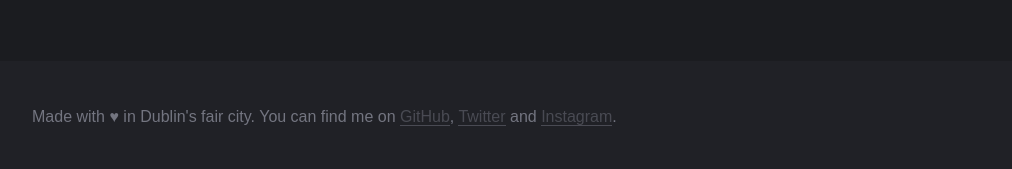
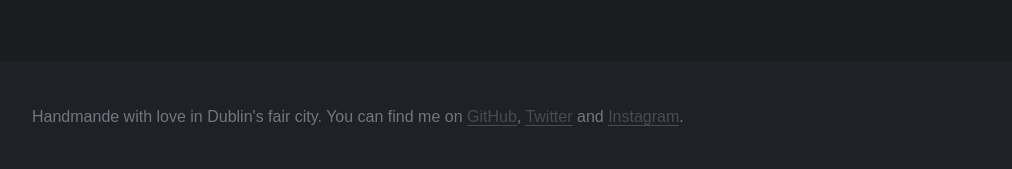
Before and after one commit to manfromanotherland/edmundojr-2014, a Jekyll site: the page built from index.html, in a window 1280 px wide. Shown: the part 1381-1550 px from the top of the page, without its empty margins (138-1150 px from the left). Built offline with Jekyll 4.4.1, drawn with Linux system fonts in a browser that asks for light colours; nearby versions of some CDN libraries; Markdown is read by kramdown in place of the engine named in the settings.

Commit message:
Update copy text on footer

```diff
--- a/_includes/footer.html
+++ b/_includes/footer.html
@@ -1,5 +1,5 @@
 	<footer class="footer container" role="contentinfo">
-		<small>Made with <span title="Love">♥</span> in Dublin's fair city. <span>You can find me on <a href="https://github.com/{{ site.author.github }}">GitHub</a>, <a href="https://twitter.com/{{ site.author.twitter }}">Twitter</a> and <a href="https://instagram.com/{{ site.author.instagram }}">Instagram</a>.</span></small>
+		<small>Handmande with love in Dublin's fair city. <span>You can find me on <a href="https://github.com/{{ site.author.github }}">GitHub</a>, <a href="https://twitter.com/{{ site.author.twitter }}">Twitter</a> and <a href="https://instagram.com/{{ site.author.instagram }}">Instagram</a>.</span></small>
 	</footer>
 
 	<script src="//ajax.googleapis.com/ajax/libs/jquery/1.11.2/jquery.min.js"></script>
```
